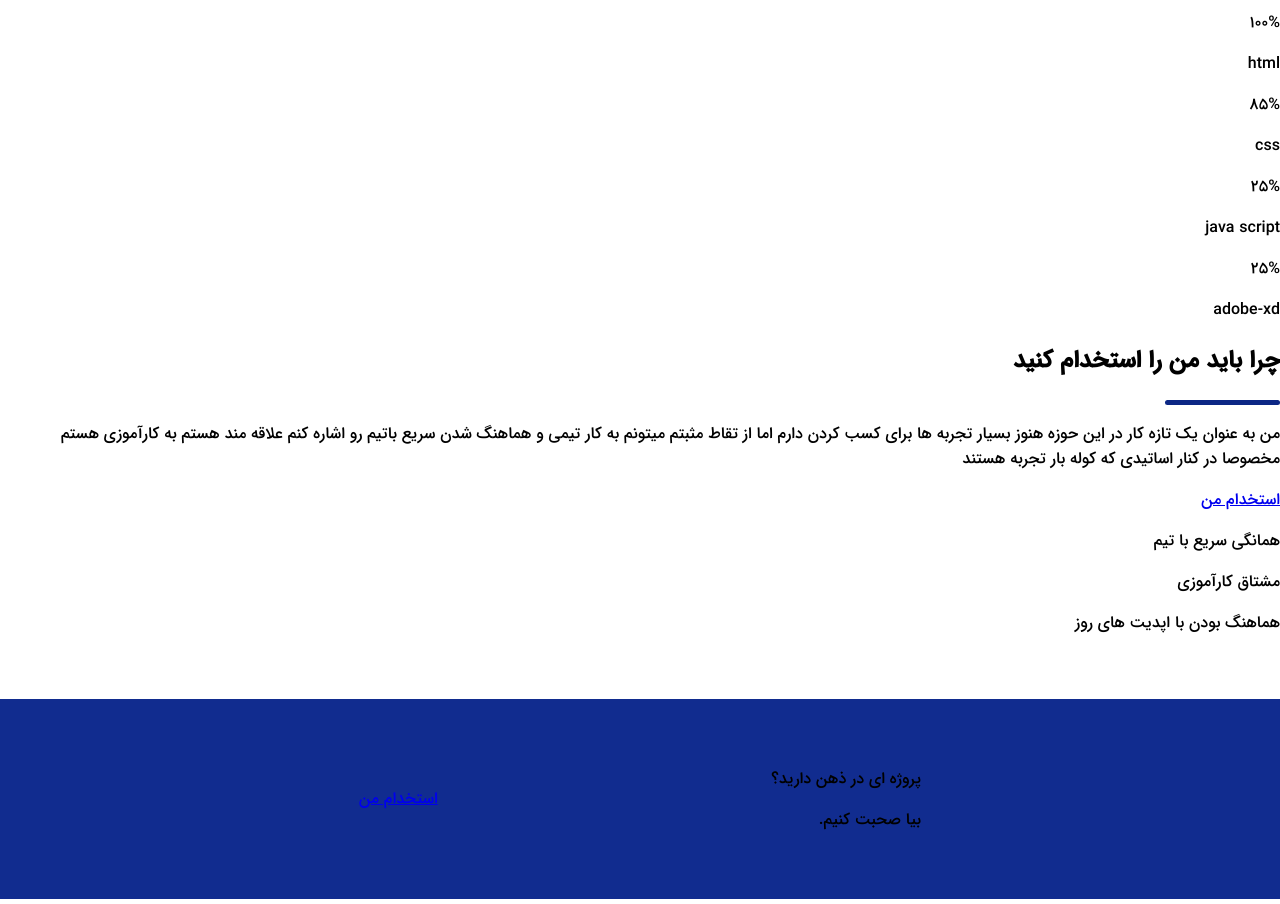
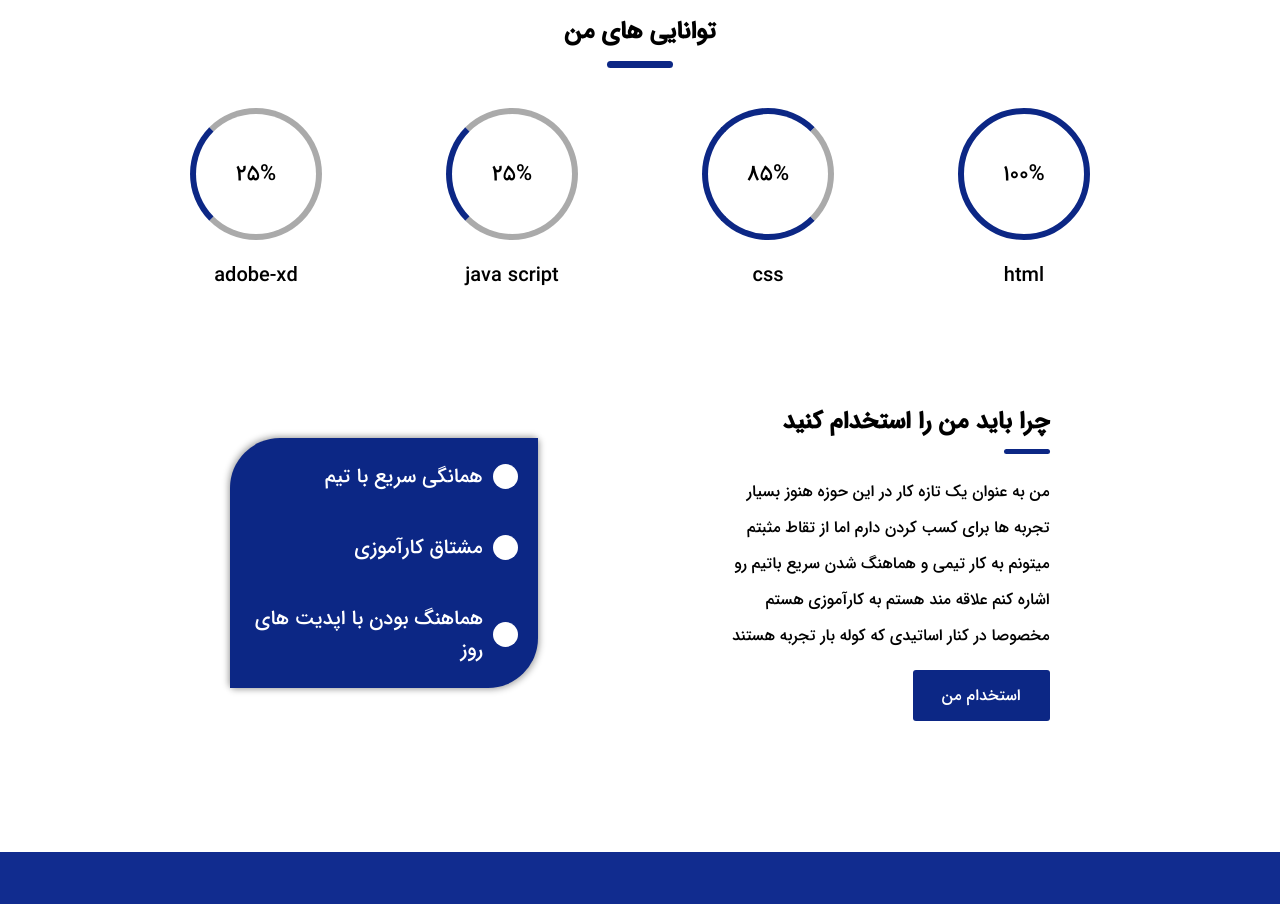
Before and after one commit to abolfazlmohseni/my-rezome, a plain HTML site: page Abut-Me/Abut-Me.html in a window 1280 px wide. Shown: the part 2134-3038 px from the top of the page. Drawn offline with nearby package versions, Linux system fonts and the light colour scheme.

Commit message:
استایل های کامل شده اما بدون ریسپانسیو

```diff
--- a/asset/Abut-Me/Abut-Me.css
+++ b/asset/Abut-Me/Abut-Me.css
@@ -244,12 +244,20 @@ body {
 
 /* Services End */
 .challenge {
-
-}
-.challenge-content {
-
+    width: 50%;
+    text-align: center;
+    margin-left: auto;
+    margin-right: auto;
 }
 
+.challenge h2 {
+    margin: 10px 0;
+}
+
+.challenge .Border {
+    margin-left: auto;
+    margin-right: auto;
+}
 
 .line-section {
     width: 100%;
@@ -312,6 +320,302 @@ body {
 }
 
 
+.skils-conteyner {
+    width: 80%;
+    margin-left: auto;
+    margin-right: auto;
+    display: flex;
+    align-items: center;
+    justify-content: center;
+    flex-direction: column;
+    margin-top: 4rem;
+}
+
+.titel-box {
+    width: 50%;
+    text-align: center;
+    margin-left: auto;
+    margin-right: auto;
+
+}
+
+.titel-box h2 {
+    margin: 10px 0;
+}
+
+.Border-titel {
+    margin-left: auto;
+    margin-right: auto;
+    background-color: #0C2785;
+    height: 7px;
+    width: 13%;
+    border-radius: 11px;
+}
+
+.skils-box {
+    width: 100%;
+    height: 250px;
+    margin-top: 1rem;
+    display: flex;
+    align-items: center;
+    justify-content: space-around;
+}
+
+.border-skils-100 {
+    height: 120px;
+    width: 120px;
+    border-radius: 120px;
+    border: 6px solid #0C2785;
+    display: flex;
+    align-items: center;
+    justify-content: center;
+    font-size: 22px;
+}
+
+.border-skils-85 {
+    height: 120px;
+    width: 120px;
+    border-radius: 120px;
+    border-top: 6px solid #0C2785;
+    border-bottom: 6px solid #0C2785;
+    border-left: 6px solid #0C2785;
+    border-right: 6px solid #aaa;
+    display: flex;
+    align-items: center;
+    justify-content: center;
+    font-size: 22px;
+}
+
+.border-skils-25 {
+    height: 120px;
+    width: 120px;
+    border-radius: 120px;
+    border: 1px solid #000;
+    display: flex;
+    align-items: center;
+    justify-content: center;
+    border-top: 6px solid #aaa;
+    border-bottom: 6px solid #aaa;
+    border-right: 6px solid #aaa;
+    border-left: 6px solid #0C2785;
+    font-size: 22px;
+}
+
+.name-skil {
+    text-align: center;
+    font-size: 20px;
+}
+
+.what-hire {
+    width: 80%;
+    margin-left: auto;
+    margin-right: auto;
+    display: flex;
+    margin-top: 4rem;
+    align-items: flex-start;
+    justify-content: center;
+}
+
+.hire-right-box {
+    width: 50%;
+    height: 390px;
+}
+
+.hire-tite {
+    margin: 5px 0;
+}
+
+.hire-content {
+    width: 65%;
+    line-height: 2.25;
+    margin-top: 20px;
+}
+
+.hire-btn {
+    background-color: #0C2785;
+    font: 14px;
+    width: 137px;
+    height: 51px;
+    display: flex;
+    align-items: center;
+    justify-content: center;
+    border-radius: 3px;
+}
+
+.hire-btn a {
+    color: #fff;
+    text-decoration: none;
+}
+
+.hire-left-box {
+    width: 30%;
+    background-color: #0C2785;
+    height: 250px;
+    margin-top: 40px;
+    display: flex;
+    align-items: flex-start;
+    justify-content: center;
+    flex-direction: column;
+    border-top-left-radius: 50px;
+    border-bottom-right-radius: 50px;
+    box-shadow: -2px -2px 6px #00000045,
+        2px 2px 6px #00000045;
+}
+
+.left-box-items {
+    display: flex;
+    align-items: center;
+
+}
+
+.circle {
+    width: 25px;
+    height: 25px;
+    border-radius: 25px;
+    background-color: #fff;
+    margin-right: 20px;
+}
+
+.items-titel {
+    color: #fff;
+    font-size: 20px;
+    margin-right: 10px;
+}
+
+.line-right {
+    width: 70%;
+    color: #fff;
+    font-size: 22px;
+}
+
+.line-right p {
+    margin: 5px 0;
+}
+
+.Border-light {
+    width: 9%;
+    height: 4px;
+    margin-top: 8px;
+    background-color: #fff;
+    border-radius: 10px;
+}
+
+.line-left {
+    width: 20%;
+}
+
+.hire-btn-light {
+    width: 150px;
+    height: 50px;
+    background-color: #fff;
+    box-shadow: -2px -2px 6px #00000045,
+        2px 2px 6px #00000045;
+    display: flex;
+    align-items: center;
+    justify-content: center;
+    border-radius: 4px;
+}
+
+.hire-btn-light a {
+    color: #0C2785;
+    text-decoration: none;
+}
+
+
+footer {
+    width: 80%;
+    margin-left: auto;
+    margin-right: auto;
+    margin-top: 4rem;
+    display: flex;
+    flex-direction: column;
+    justify-content: center;
+}
+
+.Follow-box {
+    display: flex;
+    align-items: center;
+    justify-content: space-around;
+    width: 65%;
+    margin-left: auto;
+    margin-right: auto;
+}
+
+.one {
+    background-color: #0C2785;
+    color: #fff;
+    padding: 10px;
+    border-radius: 4px;
+}
+
+.Follow-Items {
+    width: 130px;
+    height: 130px;
+
+}
+
+.Items-Text {
+    font-size: 16px;
+}
+
+.my-name {
+    width: 20%;
+    height: 60px;
+    margin-left: auto;
+    margin-right: auto;
+    margin-top: 2rem;
+    text-align: center;
+    font-size: 18px;
+    display: flex;
+    align-items: flex-end;
+    justify-content: center;
+    flex-direction: row-reverse;
+}
+
+.myname-style {
+    width: 15px;
+    height: 15px;
+    background-color: #000;
+    border-radius: 15px;
+}
+
+.my-name p {
+    margin: 0 0;
+    margin-left: 10px;
+
+}
+
+.mini-menu {
+    width: 35%;
+    display: flex;
+    flex-direction: row-reverse;
+    align-items: center;
+    height: 51px;
+    justify-content: space-around;
+    margin-top: 1.5rem;
+    margin-left: auto;
+    margin-right: auto;
+
+}
+
+.mini-Menu-Items {
+    text-decoration: none;
+    color: #707070;
+}
+
+.ownership {
+    height: 40px;
+    width: 100%;
+    text-align: center;
+    margin-top: 1rem;
+    margin-bottom: 1rem;
+}
+
+.ownership-content {
+    color: #707070;
+    opacity: 0.6;
+}
+
 
 
 @media screen and (max-width:768px) {
```
Also changed, not shown: asset/image/bootstrap.jpg (added), asset/image/css-Icon.png (added), asset/image/html-Icon.png (added), asset/image/images.png (added), asset/image/js-Icon.png (added).
